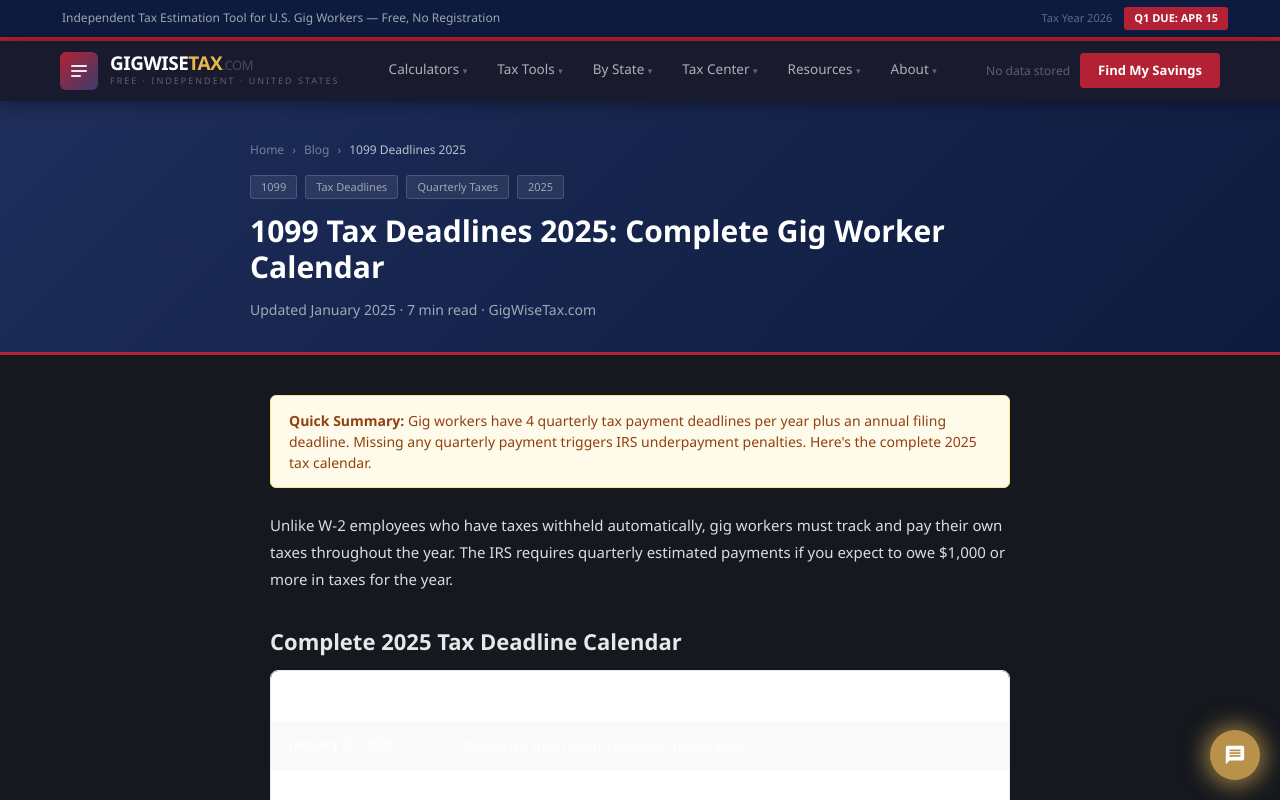
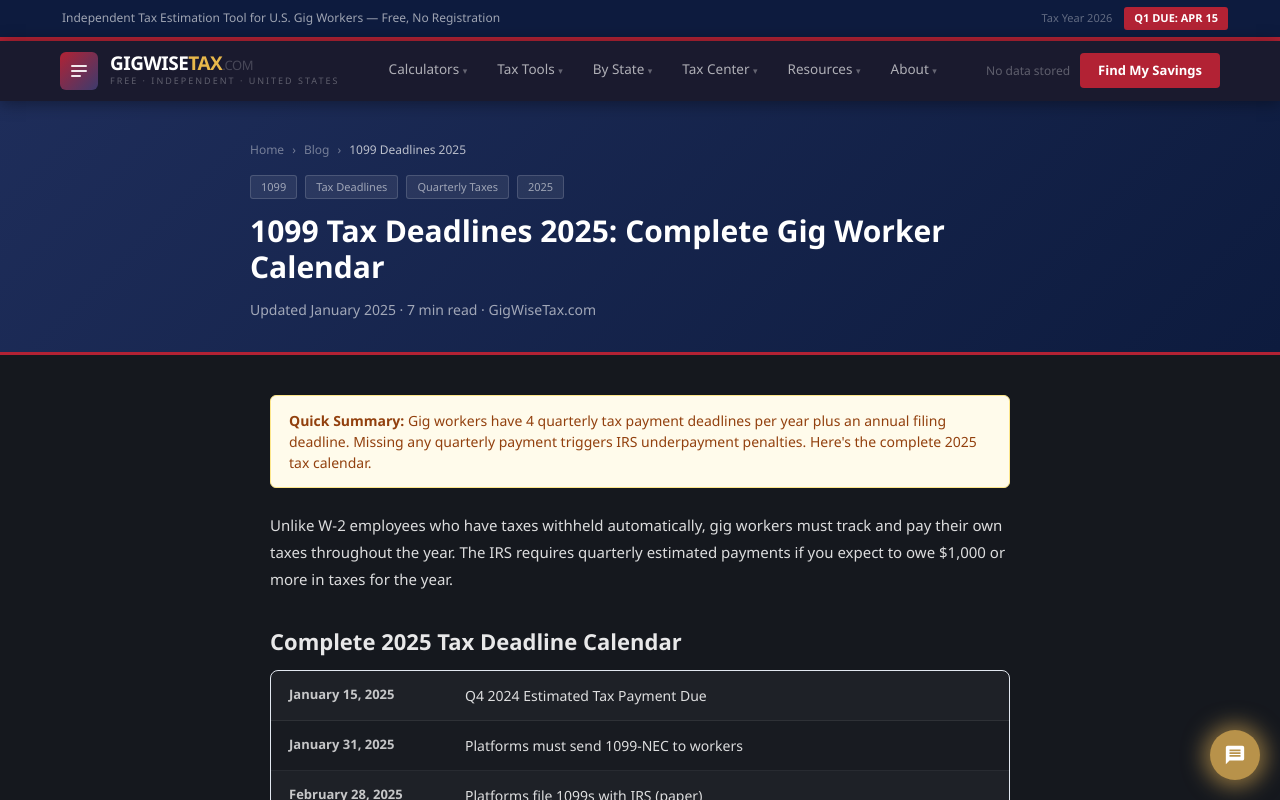
Before and after one commit to devqrcraft-ui/gigwisetax, a Next.js app: page /blog/1099-deadlines-2025 in a window 1280 px wide. Shown: the top 800 px of the page. Built offline with nearby package versions, Linux system fonts and the light colour scheme.

Commit message:
fix: remaining white table row backgrounds in blog + deadlines

```diff
--- a/app/blog/1099-deadlines-2025/page.tsx
+++ b/app/blog/1099-deadlines-2025/page.tsx
@@ -61,7 +61,7 @@ export default function DeadlinesBlog() {
           <h2 style={h2}>Complete 2025 Tax Deadline Calendar</h2>
           <div style={{ border: '1px solid #e2e8f0', borderRadius: 8, overflow: 'hidden', marginBottom: 24 }}>
             {deadlines.map((d, i) => (
-              <div key={i} style={{ display: 'flex', gap: 16, padding: '14px 18px', borderBottom: i < deadlines.length-1 ? '1px solid rgba(255,255,255,0.07)' : 'none', background: d.urgent ? 'rgba(178,34,52,0.12)' : i%2===0 ? '#fff' : '#fafafa', alignItems: 'flex-start' }}>
+              <div key={i} style={{ display: 'flex', gap: 16, padding: '14px 18px', borderBottom: i < deadlines.length-1 ? '1px solid rgba(255,255,255,0.07)' : 'none', background: d.urgent ? 'rgba(178,34,52,0.12)' : i%2===0 ? 'rgba(255,255,255,0.04)' : 'rgba(255,255,255,0.01)', alignItems: 'flex-start' }}>
                 <div style={{ minWidth: 160, fontSize: 13, fontWeight: 700, color: d.urgent ? '#B22234' : 'rgba(255,255,255,0.75)', flexShrink: 0 }}>
                   {d.urgent && <span style={{ display: 'block', background: '#B22234', color: '#fff', fontSize: 9, fontWeight: 800, padding: '1px 5px', borderRadius: 2, marginBottom: 3, width: 'fit-content' }}>UPCOMING</span>}
                   {d.date}
--- a/app/blog/grubhub-vs-doordash-taxes-2026/page.tsx
+++ b/app/blog/grubhub-vs-doordash-taxes-2026/page.tsx
@@ -74,7 +74,7 @@ export default function GrubhubVsDoorDashPost() {
               ['State Tax', 'Depends on state', 'Depends on state'],
               ['Avg. Miles per Year', '20,000–30,000', '15,000–25,000'],
             ].map(([factor, grubhub, doordash], i) => (
-              <div key={factor} style={{ display: 'grid', gridTemplateColumns: '1.5fr 1fr 1fr', padding: '11px 16px', borderBottom: '1px solid rgba(255,255,255,0.08)', background: i%2===0 ? '#fff' : '#fafafa' }}>
+              <div key={factor} style={{ display: 'grid', gridTemplateColumns: '1.5fr 1fr 1fr', padding: '11px 16px', borderBottom: '1px solid rgba(255,255,255,0.08)', background: i%2===0 ? 'rgba(255,255,255,0.04)' : 'rgba(255,255,255,0.01)' }}>
                 <span style={{ fontSize: 13, color: 'rgba(255,255,255,0.85)', fontWeight: 500 }}>{factor}</span>
                 <span style={{ fontSize: 13, color: 'rgba(255,255,255,0.9)', fontWeight: 600, textAlign: 'center' as const }}>{grubhub}</span>
                 <span style={{ fontSize: 13, color: 'rgba(255,255,255,0.9)', fontWeight: 600, textAlign: 'center' as const }}>{doordash}</span>
--- a/app/deadlines/page.tsx
+++ b/app/deadlines/page.tsx
@@ -114,7 +114,7 @@ export default function DeadlinesPage() {
                 </thead>
                 <tbody>
                   {STATES_DEADLINES.map((s, i) => (
-                    <tr key={s.abbr} style={{ borderBottom: '1px solid rgba(255,255,255,0.08)', background: i % 2 === 0 ? '#fff' : '#fafafa' }}>
+                    <tr key={s.abbr} style={{ borderBottom: '1px solid rgba(255,255,255,0.08)', background: i % 2 === 0 ? 'rgba(255,255,255,0.04)' : 'rgba(255,255,255,0.01)' }}>
                       <td style={{ padding: '11px 14px', fontWeight: 700, fontSize: 13 }}>{s.abbr} — {s.state}</td>
                       <td style={{ padding: '11px 14px', color: s.rate === 'No Tax' ? '#059669' : '#B22234', fontWeight: 700, fontSize: 13 }}>{s.rate}</td>
                       <td style={{ padding: '11px 14px', color: s.q1 === '—' ? '#d1d5db' : 'rgba(255,255,255,0.75)', fontSize: 12 }}>{s.q1}</td>
```
